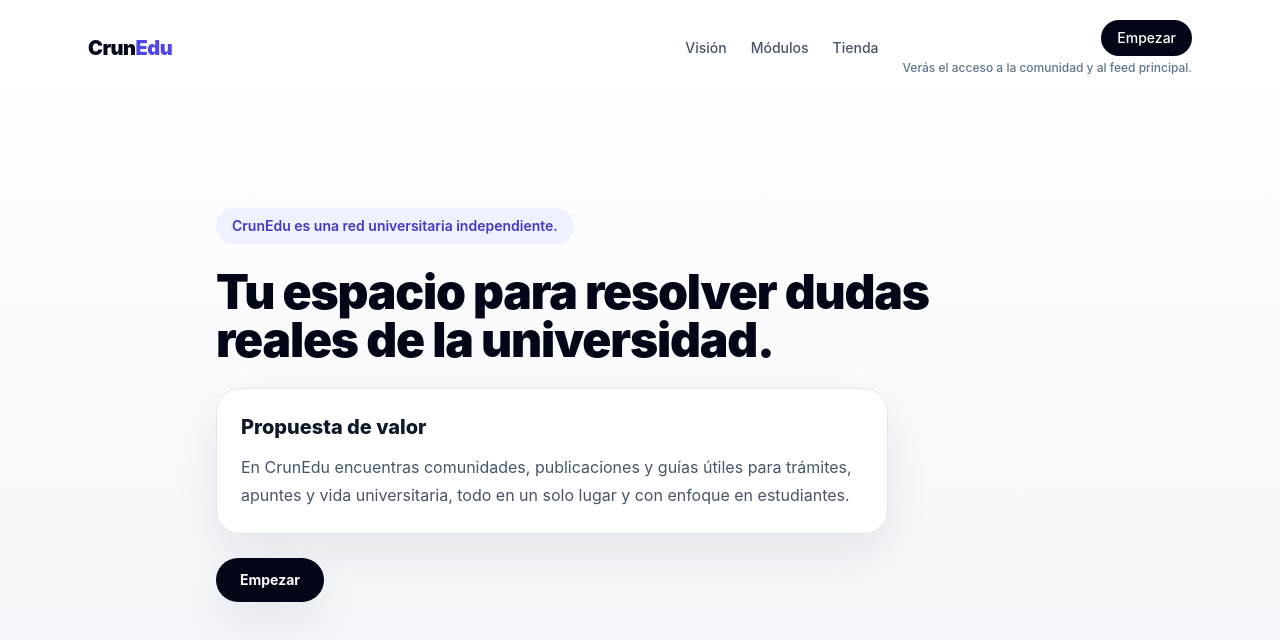
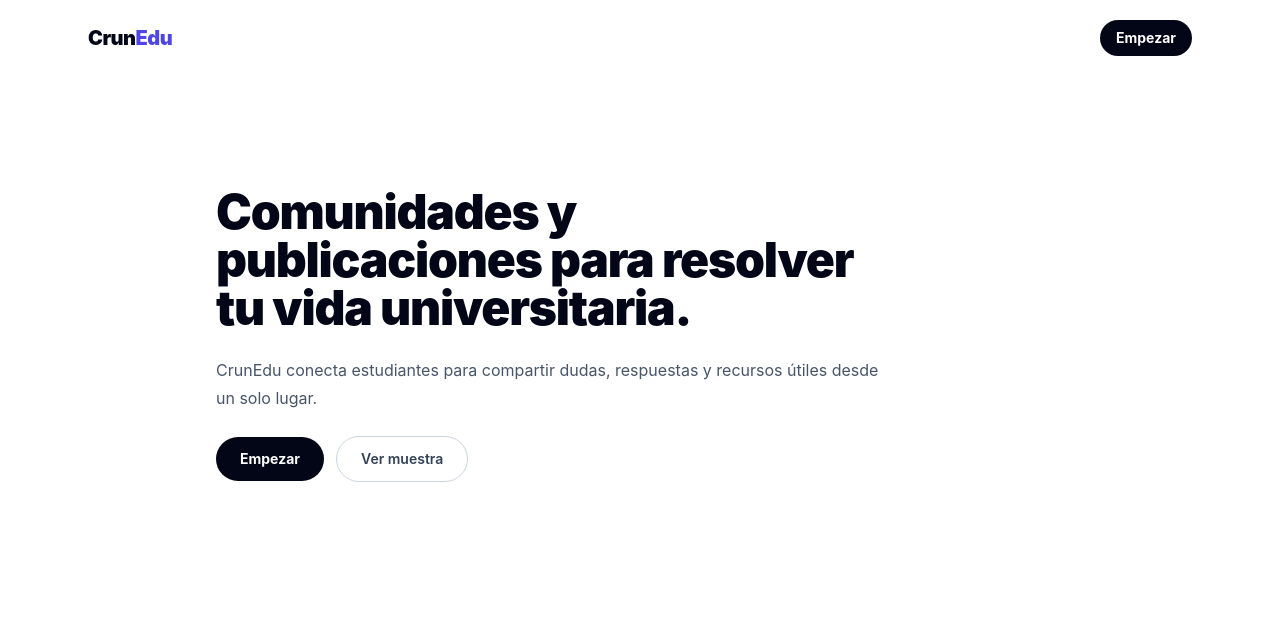
Before and after one commit to RoggerMS/crunedu, a Next.js app in the folder apps/web/: page / in a window 1280 px wide. Shown: the top 640 px of the page. Built offline with nearby package versions, Linux system fonts and the light colour scheme.

Commit message:
Simplify public landing header and hero

```diff
--- a/apps/web/src/app/page.tsx
+++ b/apps/web/src/app/page.tsx
@@ -3,27 +3,26 @@ import { LandingHeader } from "@/components/landing-header";
 
 export default function HomePage() {
   return (
-    <main className="min-h-screen bg-gradient-to-b from-white to-slate-100">
+    <main className="min-h-screen bg-white">
       <LandingHeader />
 
       <section className="mx-auto flex max-w-4xl flex-col items-start gap-6 px-6 py-20 md:py-28">
-        <p className="rounded-full bg-indigo-50 px-4 py-2 text-sm font-semibold text-indigo-700">CrunEdu es una red universitaria independiente.</p>
-
-        <h1 className="text-4xl font-black leading-tight tracking-tight text-slate-950 md:text-5xl">
-          Tu espacio para resolver dudas reales de la universidad.
+        <h1 className="max-w-2xl text-4xl font-black leading-tight tracking-tight text-slate-950 md:text-5xl">
+          Comunidades y publicaciones para resolver tu vida universitaria.
         </h1>
 
-        <div className="max-w-2xl rounded-3xl border border-slate-200 bg-white p-6 shadow-soft">
-          <h2 className="text-xl font-extrabold text-slate-900">Propuesta de valor</h2>
-          <p className="mt-3 leading-7 text-slate-600">
-            En CrunEdu encuentras comunidades, publicaciones y guías útiles para trámites, apuntes y vida universitaria,
-            todo en un solo lugar y con enfoque en estudiantes.
-          </p>
+        <p className="max-w-2xl text-base leading-7 text-slate-600">
+          CrunEdu conecta estudiantes para compartir dudas, respuestas y recursos útiles desde un solo lugar.
+        </p>
+
+        <div className="flex flex-wrap items-center gap-3">
+          <Link href="/app" className="rounded-full bg-slate-950 px-6 py-3 text-sm font-bold text-white">
+            Empezar
+          </Link>
+          <Link href="/app/comunidades" className="rounded-full border border-slate-300 px-6 py-3 text-sm font-semibold text-slate-700">
+            Ver muestra
+          </Link>
         </div>
-
-        <Link href="/app" className="rounded-full bg-slate-950 px-6 py-3 text-sm font-bold text-white shadow-soft">
-          Empezar
-        </Link>
       </section>
     </main>
   );
--- a/apps/web/src/components/landing-header.tsx
+++ b/apps/web/src/components/landing-header.tsx
@@ -14,24 +14,9 @@ export function LandingHeader() {
           Crun<span className="text-indigo-600">Edu</span>
         </Link>
 
-        <nav className="hidden items-center gap-6 text-sm font-medium text-slate-600 md:flex">
-          <a href="#vision">Visión</a>
-          <a href="#modulos">Módulos</a>
-          <a href="#tienda">Tienda</a>
-          <div className="flex flex-col items-end">
-            <Link href={primaryHref} className="rounded-full bg-slate-950 px-4 py-2 text-white">
-              Empezar
-            </Link>
-            <p className="mt-1 text-xs text-slate-500">Verás el acceso a la comunidad y al feed principal.</p>
-          </div>
-        </nav>
-      </div>
-
-      <div className="mt-4 flex flex-col gap-2 md:hidden">
-        <Link href={primaryHref} className="w-full rounded-full bg-slate-950 px-4 py-2 text-center text-sm font-bold text-white">
+        <Link href={primaryHref} className="rounded-full bg-slate-950 px-4 py-2 text-sm font-bold text-white">
           Empezar
         </Link>
-        <p className="text-center text-xs text-slate-500">Verás el acceso a la comunidad y al feed principal.</p>
       </div>
     </header>
   );
```
